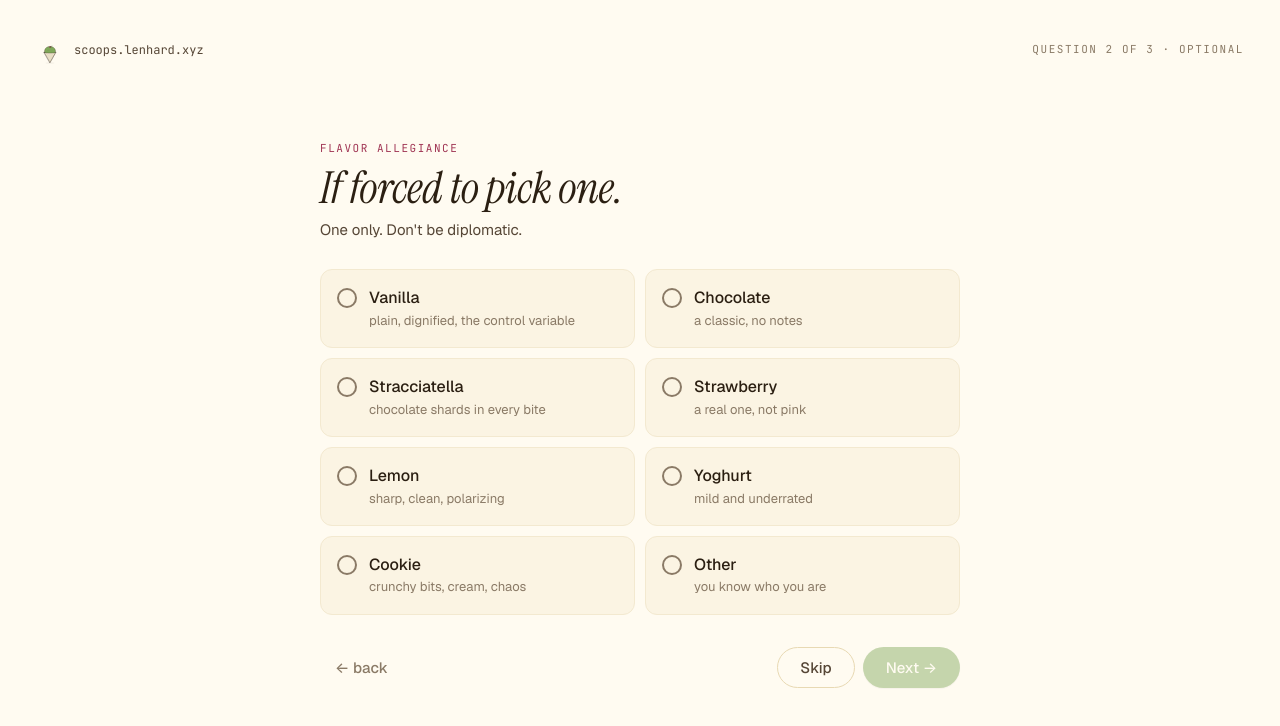
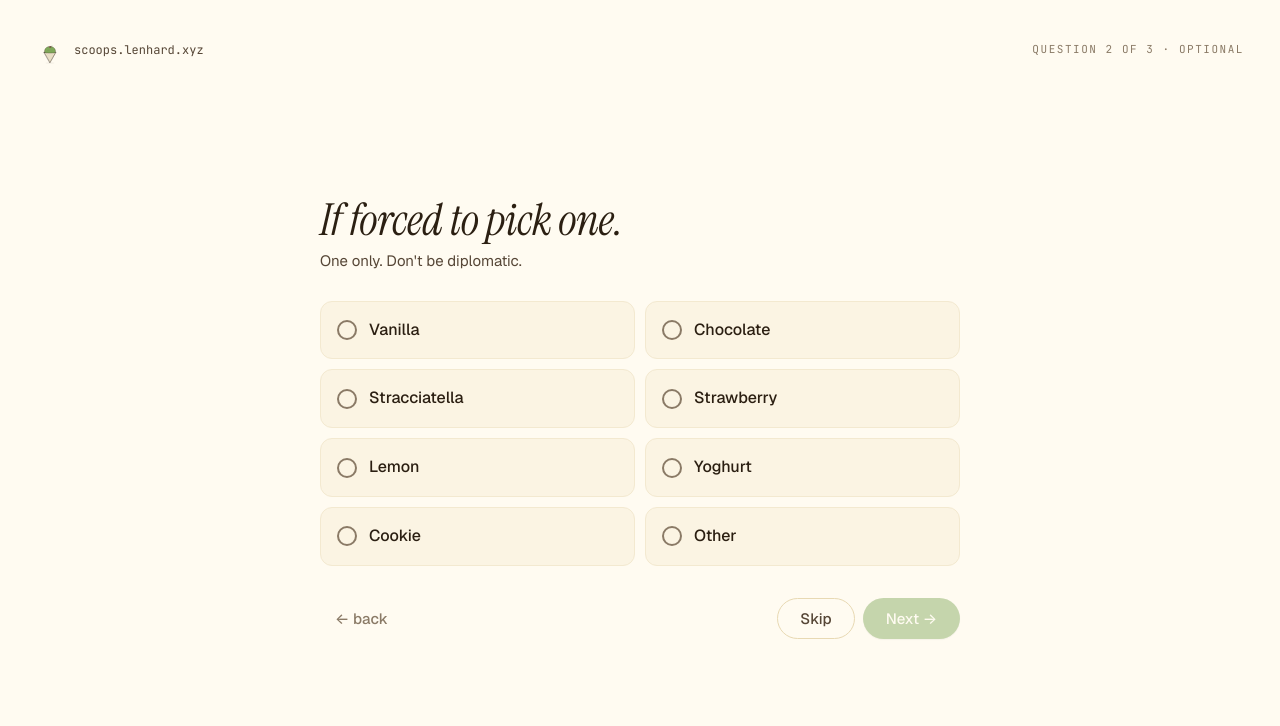
Before and after one commit to moOritzl/icecream, a React (Vite) app in the folder client/: page /q/7 in a window 1280 px wide. Shown: the top 726 px of the page. Built offline with nearby package versions, Linux system fonts and the light colour scheme.

Commit message:
remove decorative eyebrow labels / ai slop

```diff
--- a/client/src/pages/DessertAffinity.jsx
+++ b/client/src/pages/DessertAffinity.jsx
@@ -28,7 +28,6 @@ export default function DessertAffinity() {
         </header>
 
         <div style={{ flex: 1, display: 'flex', flexDirection: 'column', justifyContent: 'center', maxWidth: 720, margin: '0 auto', width: '100%' }}>
-          <div className="eyebrow" style={{ color: 'var(--strawberry-700)' }}>Sweet tooth, calibrated</div>
           <h1 style={{ fontSize: 'clamp(28px, 4vw, 48px)', margin: '8px 0 6px' }}>How much of a dessert person are&nbsp;you?</h1>
           <p style={{ fontSize: 15, color: 'var(--ink-700)', margin: 0, maxWidth: 540 }}>
             1 = "I'd rather have soup." 10 = "Dessert first, dinner if there's time."
--- a/client/src/pages/FlavorChoice.jsx
+++ b/client/src/pages/FlavorChoice.jsx
@@ -6,14 +6,14 @@ import ScoopCone from '../components/ScoopCone.jsx';
 import { useDirection } from '../hooks/useDirection.js';
 
 const OPTIONS = [
-  { id: 'vanilla',       label: 'Vanilla',       sub: 'plain, dignified, the control variable' },
-  { id: 'chocolate',     label: 'Chocolate',     sub: 'a classic, no notes' },
-  { id: 'stracciatella', label: 'Stracciatella', sub: 'chocolate shards in every bite' },
-  { id: 'strawberry',    label: 'Strawberry',    sub: 'a real one, not pink' },
-  { id: 'lemon',         label: 'Lemon',         sub: 'sharp, clean, polarizing' },
-  { id: 'yoghurt',       label: 'Yoghurt',       sub: 'mild and underrated' },
-  { id: 'cookie',        label: 'Cookie',        sub: 'crunchy bits, cream, chaos' },
-  { id: 'other',         label: 'Other',         sub: 'you know who you are' },
+  { id: 'vanilla',       label: 'Vanilla' },
+  { id: 'chocolate',     label: 'Chocolate' },
+  { id: 'stracciatella', label: 'Stracciatella' },
+  { id: 'strawberry',    label: 'Strawberry' },
+  { id: 'lemon',         label: 'Lemon' },
+  { id: 'yoghurt',       label: 'Yoghurt' },
+  { id: 'cookie',        label: 'Cookie' },
+  { id: 'other',         label: 'Other' },
 ];
 
 export default function FlavorChoice() {
@@ -39,7 +39,6 @@ export default function FlavorChoice() {
         </header>
 
         <div style={{ flex: 1, display: 'flex', flexDirection: 'column', justifyContent: 'center', maxWidth: 640, margin: '0 auto', width: '100%' }}>
-          <div className="eyebrow" style={{ color: 'var(--strawberry-700)' }}>Flavor allegiance</div>
           <h1 style={{ fontSize: 'clamp(28px, 4vw, 44px)', margin: '8px 0 6px' }}>If forced to pick&nbsp;one.</h1>
           <p style={{ fontSize: 15, color: 'var(--ink-700)', margin: 0 }}>One only. Don't be diplomatic.</p>
 
@@ -48,7 +47,7 @@ export default function FlavorChoice() {
               const isSel = o.id === selected;
               return (
                 <label key={o.id} style={{
-                  display: 'flex', gap: 12, alignItems: 'flex-start',
+                  display: 'flex', gap: 12, alignItems: 'center',
                   padding: 16, borderRadius: 12, cursor: 'pointer',
                   background: isSel ? 'var(--pistachio-50)' : 'var(--vanilla-100)',
                   border: isSel ? '1.5px solid var(--pistachio-700)' : '1px solid var(--vanilla-200)',
@@ -57,17 +56,14 @@ export default function FlavorChoice() {
                   <input type="radio" name="flavor" value={o.id} checked={isSel}
                     onChange={() => setSelected(o.id)} style={{ display: 'none' }} />
                   <span style={{
-                    flex: '0 0 20px', width: 20, height: 20, marginTop: 2, borderRadius: 999,
+                    flex: '0 0 20px', width: 20, height: 20, borderRadius: 999,
                     border: `2px solid ${isSel ? 'var(--pistachio-700)' : 'var(--ink-500)'}`,
                     background: isSel ? 'var(--pistachio-500)' : 'transparent',
                     position: 'relative', flexShrink: 0,
                   }}>
                     {isSel && <div style={{ position: 'absolute', inset: 4, borderRadius: 999, background: 'white' }} />}
                   </span>
-                  <div style={{ minWidth: 0 }}>
-                    <div style={{ fontWeight: 500, color: 'var(--ink-900)' }}>{o.label}</div>
-                    <div style={{ fontSize: 13, color: 'var(--ink-500)' }}>{o.sub}</div>
-                  </div>
+                  <div style={{ fontWeight: 500, color: 'var(--ink-900)' }}>{o.label}</div>
                 </label>
               );
             })}
--- a/client/src/pages/Landing.jsx
+++ b/client/src/pages/Landing.jsx
@@ -26,7 +26,6 @@ export default function Landing() {
           display: 'grid', gridTemplateColumns: '1.2fr 1fr', gap: 60, alignItems: 'center',
         }} className="hero-grid">
           <div>
-            <div className="eyebrow">sweet data</div>
             <h1 style={{ fontSize: 'clamp(40px, 6vw, 72px)', margin: '12px 0 18px', maxWidth: 540 }}>
               Find your sweet&nbsp;spot.
             </h1>
--- a/client/src/pages/PriceQuestion.jsx
+++ b/client/src/pages/PriceQuestion.jsx
@@ -73,7 +73,6 @@ export default function PriceQuestion() {
         </header>
 
         <div style={{ flex: 1, display: 'flex', flexDirection: 'column', justifyContent: 'center', maxWidth: 560, margin: '0 auto', width: '100%' }}>
-          <div className="eyebrow" style={{ color: 'var(--strawberry-700)' }}>what's your ceiling?</div>
           <h1 style={{ fontSize: 'clamp(28px, 4vw, 44px)', margin: '8px 0 6px' }}>What's the most you'd pay for that ideal&nbsp;cone?</h1>
           <p style={{ fontSize: 15, color: 'var(--ink-700)', margin: 0 }}>
             One cone, all scoops included — what would you pay at a nice indie shop?
--- a/client/src/pages/Thanks.jsx
+++ b/client/src/pages/Thanks.jsx
@@ -108,10 +108,7 @@ export default function Thanks() {
         <div style={{ display: 'grid', gridTemplateColumns: 'var(--thanks-grid-cols, 1fr 1.1fr)', gap: 40, marginTop: 24, flex: 1, alignItems: 'center' }}
           className="thanks-grid">
           <div>
-            <div style={{ display: 'flex', alignItems: 'center', gap: 14, marginBottom: 4 }}>
-              <ThankYouMark size={56} />
-              <div className="eyebrow" style={{ color: 'var(--strawberry-700)' }}>You're the data</div>
-            </div>
+            <ThankYouMark size={56} style={{ marginBottom: 4 }} />
             <h1 style={{ fontSize: 'clamp(36px, 5vw, 60px)', margin: '8px 0 8px' }}>
               Here's your joy&nbsp;curve.
             </h1>
```
